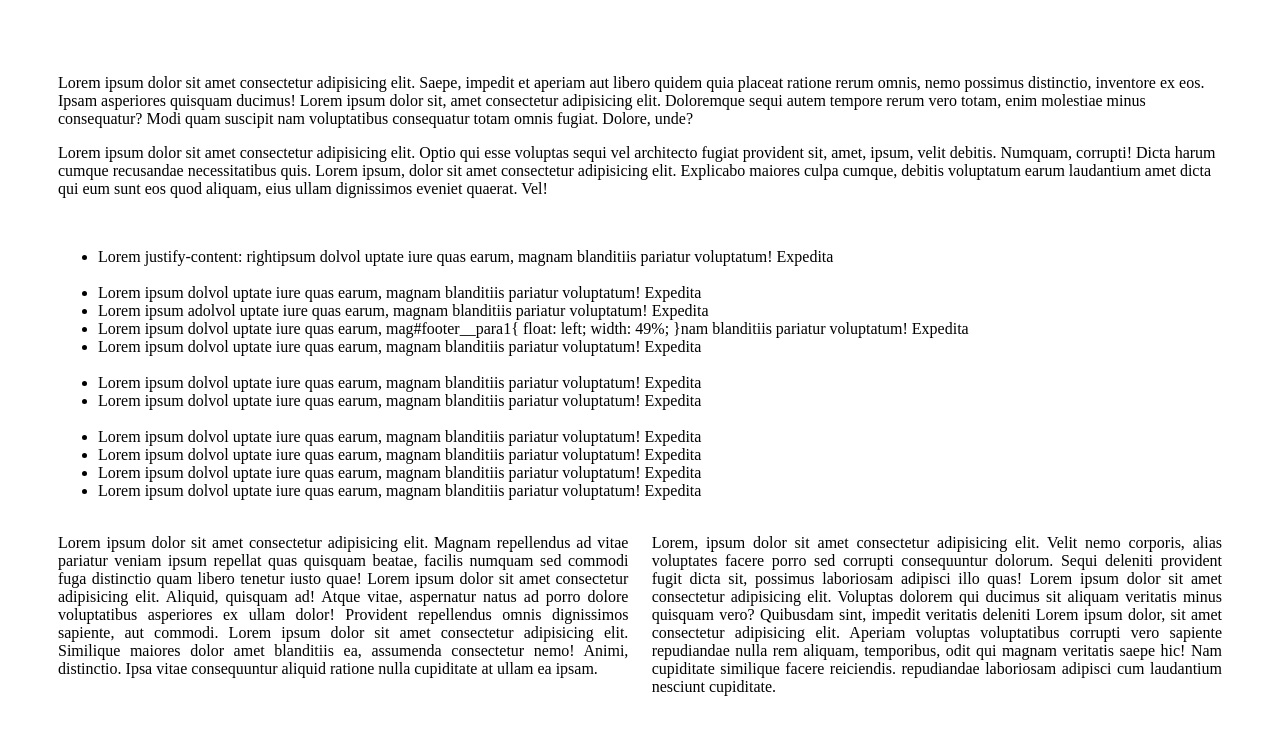
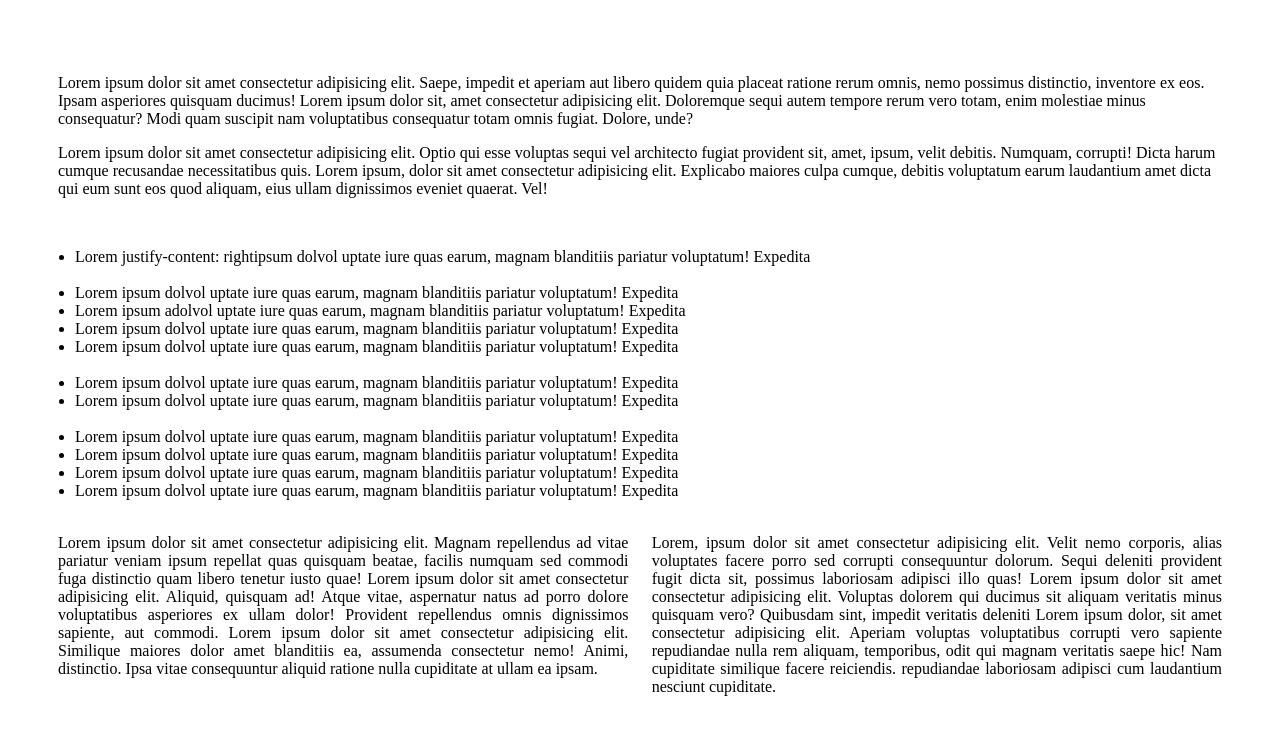
Before and after one commit to Ayush1790/htmlTemplate, a plain HTML site: page src/index.html in a window 1280 px wide. Drawn offline with Linux system fonts and the light colour scheme.

Commit message:
Update done

```diff
--- a/src/CSS/style.css
+++ b/src/CSS/style.css
@@ -11,3 +11,6 @@ body{
     width: 49%;
     text-align: justify;
 }
+ul{
+    padding-left: 17px;
+}
--- a/src/index.html
+++ b/src/index.html
@@ -8,20 +8,19 @@
     <title>Document</title>
 </head>
 <body style="padding:50px;">
+    <!-- header Section -->
     <header>
         <p>Lorem ipsum dolor sit amet consectetur adipisicing elit. Saepe, impedit et aperiam aut libero quidem quia placeat ratione rerum omnis, nemo possimus distinctio, inventore ex eos. Ipsam asperiores quisquam ducimus! Lorem ipsum dolor sit, amet consectetur adipisicing elit. Doloremque sequi autem tempore rerum vero totam, enim molestiae minus consequatur? Modi quam suscipit nam voluptatibus consequatur totam omnis fugiat. Dolore, unde?</p>
         <p>Lorem ipsum dolor sit amet consectetur adipisicing elit. Optio qui esse voluptas sequi vel architecto fugiat provident sit, amet, ipsum, velit debitis. Numquam, corrupti! Dicta harum cumque recusandae necessitatibus quis. Lorem ipsum, dolor sit amet consectetur adipisicing elit. Explicabo maiores culpa cumque, debitis voluptatum earum laudantium amet dicta qui eum sunt eos quod aliquam, eius ullam dignissimos eveniet quaerat. Vel!</p>
         <br>
     </header>
+    <!-- content -->
     <section>
         <ul>
             <li>Lorem justify-content: rightipsum dolvol uptate iure quas earum, magnam blanditiis pariatur voluptatum! Expedita</li><br>
             <li>Lorem ipsum dolvol uptate iure quas earum, magnam blanditiis pariatur voluptatum! Expedita</li>
             <li>Lorem ipsum adolvol uptate iure quas earum, magnam blanditiis pariatur voluptatum! Expedita</li>
-            <li>Lorem ipsum dolvol uptate iure quas earum, mag#footer__para1{
-                float: left;
-                width: 49%;
-            }nam blanditiis pariatur voluptatum! Expedita</li>
+            <li>Lorem ipsum dolvol uptate iure quas earum, magnam blanditiis pariatur voluptatum! Expedita</li>
             <li>Lorem ipsum dolvol uptate iure quas earum, magnam blanditiis pariatur voluptatum! Expedita</li><br>
             <li>Lorem ipsum dolvol uptate iure quas earum, magnam blanditiis pariatur voluptatum! Expedita</li>
             <li>Lorem ipsum dolvol uptate iure quas earum, magnam blanditiis pariatur voluptatum! Expedita</li><br>
@@ -32,6 +31,7 @@
         </ul>
         <br>
     </section>
+    <!-- Footer -->
     <footer>
         <div id="footer__para1">Lorem ipsum dolor sit amet consectetur adipisicing elit. Magnam repellendus ad vitae pariatur veniam ipsum repellat quas quisquam beatae, facilis numquam sed commodi fuga distinctio quam libero tenetur iusto quae! Lorem ipsum dolor sit amet consectetur adipisicing elit. Aliquid, quisquam ad! Atque vitae, aspernatur natus ad porro dolore voluptatibus asperiores ex ullam dolor! Provident repellendus omnis dignissimos sapiente, aut commodi. Lorem ipsum dolor sit amet consectetur adipisicing elit. Similique maiores dolor amet blanditiis ea, assumenda consectetur nemo! Animi, distinctio. Ipsa vitae consequuntur aliquid ratione nulla cupiditate at ullam ea ipsam.</div>
         <div id="footer__para2">Lorem, ipsum dolor sit amet consectetur adipisicing elit. Velit nemo corporis, alias voluptates facere porro sed corrupti consequuntur dolorum. Sequi deleniti provident fugit dicta sit, possimus laboriosam adipisci illo quas! Lorem ipsum dolor sit amet consectetur adipisicing elit. Voluptas dolorem qui ducimus sit aliquam veritatis minus quisquam vero? Quibusdam sint, impedit veritatis deleniti  Lorem ipsum dolor, sit amet consectetur adipisicing elit. Aperiam voluptas voluptatibus corrupti vero sapiente repudiandae nulla rem aliquam, temporibus, odit qui magnam veritatis saepe hic! Nam cupiditate similique facere reiciendis. repudiandae laboriosam adipisci cum laudantium nesciunt cupiditate.</div>
```
